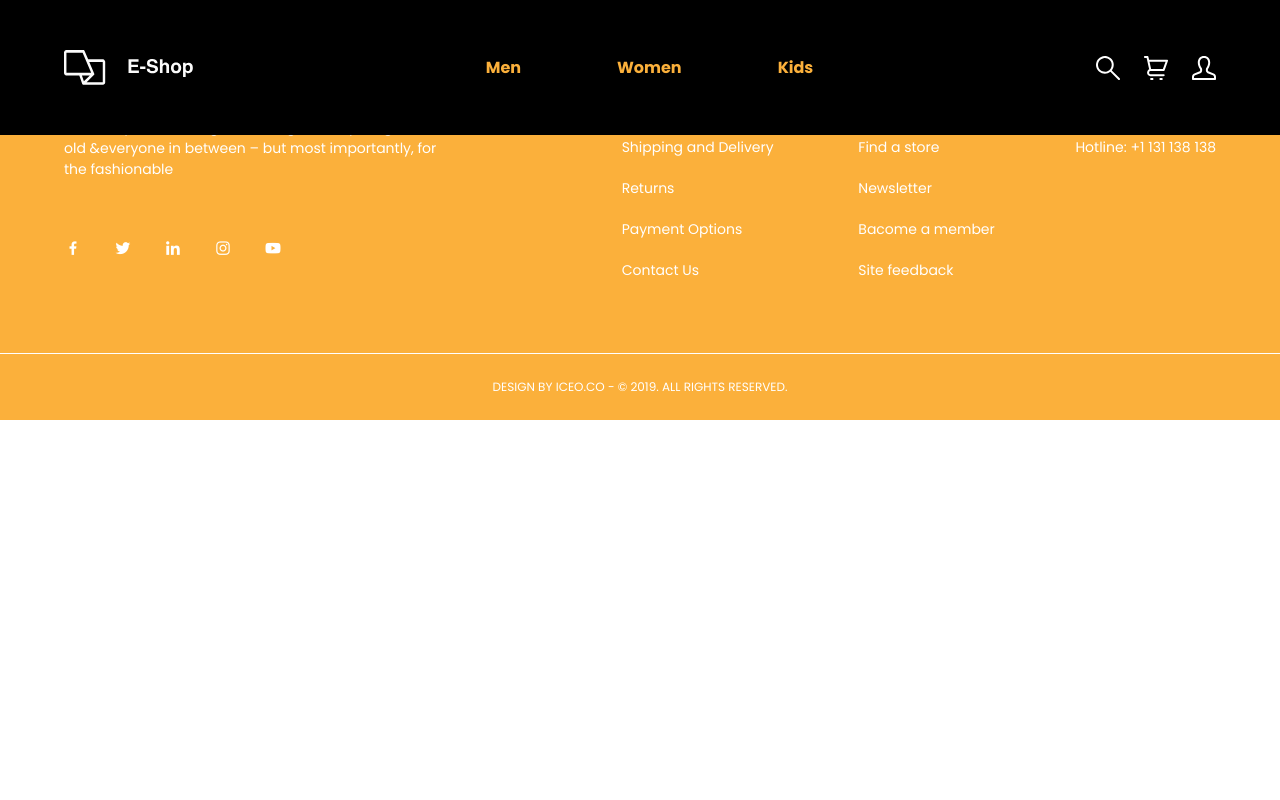
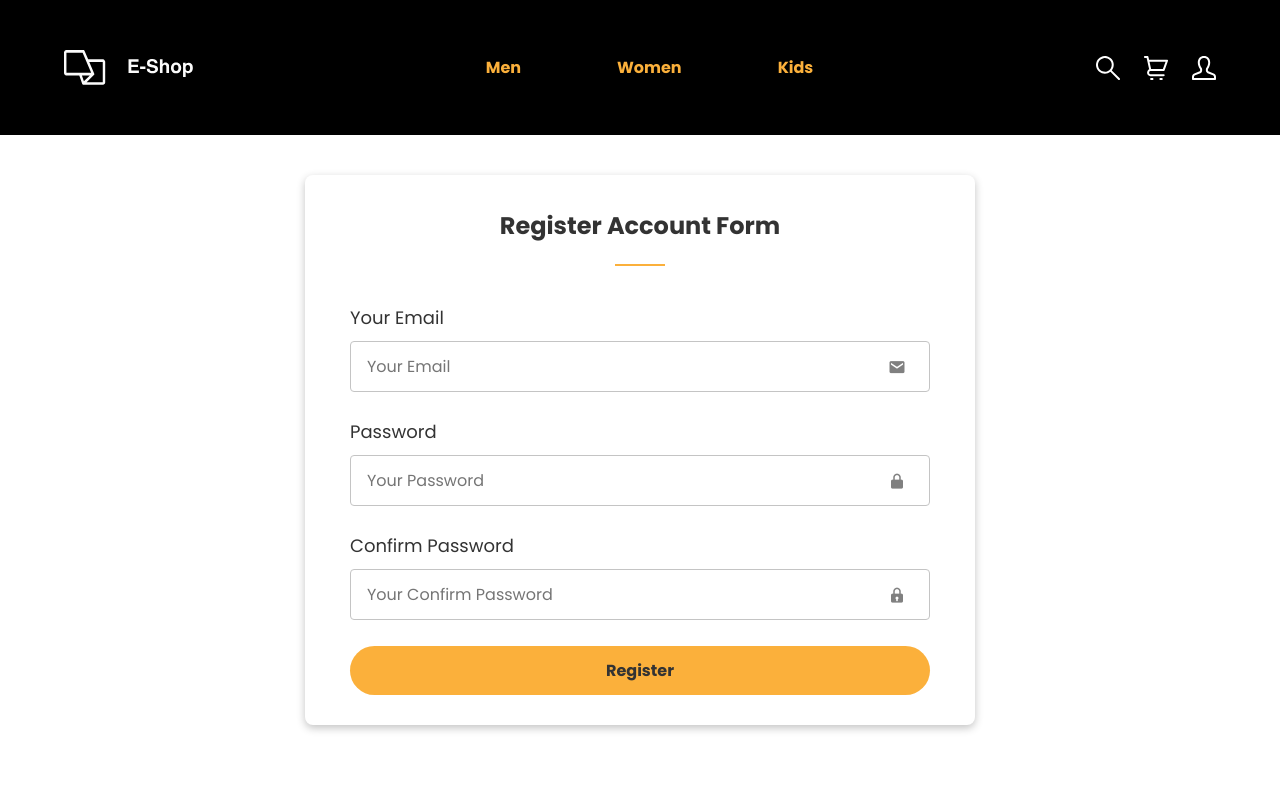
Before and after one commit to st-longngo/FE-React-Ngo-Dac-Quoc-Long-ST0057, a React (Create React App) app: page /register in a window 1280 px wide. Shown: the top 800 px of the page. Built offline with nearby package versions, Linux system fonts and the light colour scheme.

Commit message:
create page register and form validate

```diff
--- a/src/app/App.tsx
+++ b/src/app/App.tsx
@@ -3,7 +3,7 @@ import "../stylesheets/styles.css";
 import { BrowserRouter, Routes, Route } from "react-router-dom";
 import { MyGlobalContext } from "./shared/contexts/cart.context";
 import { ICart } from "./shared/interfaces/cart";
-import { Home, Cart } from "./pages/index";
+import { Home, Cart, Register } from "./pages/index";
 import { Header, Footer } from './shared/components/layout/index';
 import { getData, setData } from './shared/common/common';
 
@@ -27,6 +27,7 @@ function App() {
         <Routes>
           <Route path="/" element={<Home />} />
           <Route path="/cart" element={<Cart />} />
+          <Route path='/register' element={<Register />}/>
         </Routes>
         <Footer />
       </BrowserRouter>
--- /dev/null
+++ b/src/app/pages/Register/Register.tsx
@@ -0,0 +1,12 @@
+import React from 'react';
+import Form from './paritials/Form';
+
+const Register = () => {
+  return (
+    <main className="register-page">
+      <Form />
+    </main>
+  );
+};
+
+export default Register;
--- /dev/null
+++ b/src/app/pages/Register/paritials/Form.tsx
@@ -0,0 +1,167 @@
+import React, { useReducer, useState } from "react";
+import { useNavigate } from "react-router-dom";
+import { IForm } from './../../../shared/interfaces/form';
+
+const initialState: IForm = {
+  email: '',
+  password: '',
+  confirmPassword: ''
+};
+
+type FormAction = {
+  type: string,
+  payload: string
+};
+
+type FormErrorState = {
+  emailError: boolean,
+  passwordError: boolean,
+  confirmPasswordError: boolean
+}
+
+const initialErrorState: FormErrorState = {
+  emailError: false,
+  passwordError: false,
+  confirmPasswordError: false
+}
+
+type FormErrorAction = {
+  type: string,
+  payload: IForm
+}
+
+const formReducer = (state: IForm, action: FormAction): IForm => {
+  switch(action.type){
+    case 'UPDATE_EMAIL':
+      return {
+        ...state, email: action.payload
+      }
+    case 'UPDATE_PASSWORD':
+      return {
+        ...state, password: action.payload
+      }
+    case 'UPDATE_CONFIRM_PASSWORD':
+      return {
+        ...state, confirmPassword: action.payload
+      }
+    default:
+      return state;
+  };
+};
+
+const formErrorReducer = (state: FormErrorState, action: FormErrorAction): FormErrorState => {
+  let isError: boolean = false;
+  switch(action.type){
+    case 'CHECK_EMAIL':
+      const regex = (/^\w+([\.-]?\w+)*@\w+([\.-]?\w+)*(\.\w{2,3})+$/)
+      isError = (regex.test(action.payload.email) && action.payload.email.length > 0) ? true: false;
+      return {
+        ...state,
+        emailError: isError
+      };
+    case 'CHECK_PASSWORD':
+      isError = action.payload.password.length > 7 ? true : false;
+      return {
+        ...state,
+        passwordError: isError
+      };
+    case 'CHECK_CONFIRM_PASSWORD':
+      isError = (action.payload.password.length > 0 && action.payload.password === action.payload.confirmPassword) ? true : false;
+      return {
+        ...state,
+        confirmPasswordError: isError
+      }
+    default:
+      return state;
+  }
+}
+
+const Form = () => {
+  const navigate = useNavigate();
+  const [formData, setFormData] = useReducer(formReducer, initialState);
+  const [formErrorData, setFormErrorData] = useReducer(formErrorReducer, initialErrorState);
+
+  const handleChangeEmail = (e: React.ChangeEvent<HTMLInputElement>) => {
+    setFormData({type: 'UPDATE_EMAIL', payload: e.target.value});
+  }
+
+  const handleChangePassword = (e: React.ChangeEvent<HTMLInputElement>) => {
+    setFormData({type: 'UPDATE_PASSWORD', payload: e.target.value});
+  }
+
+  const handleChangeConfirmPassword = (e: React.ChangeEvent<HTMLInputElement>) => {
+    setFormData({type: 'UPDATE_CONFIRM_PASSWORD', payload: e.target.value});
+  }
+
+  const handleBlurEmail = () => {
+    setFormErrorData({type: 'CHECK_EMAIL', payload: formData});
+  }
+
+  const handleBlurPassword= () => {
+    setFormErrorData({type: 'CHECK_PASSWORD', payload: formData});
+  }
+
+  const handleBlurConfirmPassword = () => {
+    setFormErrorData({type: 'CHECK_CONFIRM_PASSWORD', payload: formData});
+  }
+
+  const handleSubmitValidate = (e: any) => {
+    e.preventDefault();
+    if(formErrorData.emailError && formErrorData.passwordError && formErrorData.confirmPasswordError) {
+      navigate('/');
+    }
+  }
+
+  return (
+    <div className="form">
+      <form className="form-detail" onSubmit={handleSubmitValidate}>
+        <h2 className="form-title txt-center">Register Account Form</h2>
+        <div className="form-row">
+          <label htmlFor="your-email">Your Email</label>
+          <input
+            type="text"
+            name="your-email"
+            id="your-email"
+            className={!formErrorData.emailError && formData.email.length ? 'input-text input-error': 'input-text'}
+            placeholder="Your Email"
+            onChange={handleChangeEmail}
+            onBlur={handleBlurEmail}
+            required
+          />
+          <i className="bx bxs-envelope"></i>
+        </div>
+        <div className="form-row">
+          <label htmlFor="password">Password</label>
+          <input
+            type="password"
+            name="password"
+            id="password"
+            className={!formErrorData.passwordError && formData.password.length ? 'input-text input-error': 'input-text'}
+            placeholder="Your Password"
+            onChange={handleChangePassword}
+            onBlur={handleBlurPassword}
+          />
+          <i className="bx bxs-lock-alt"></i>
+        </div>
+        <div className="form-row">
+          <label htmlFor="password">Confirm Password</label>
+          <input
+            type="password"
+            name="confirm-password"
+            id="confirm-password"
+            className={!formErrorData.confirmPasswordError && formData.confirmPassword.length ? 'input-text input-error': 'input-text'}
+            placeholder="Your Confirm Password"
+            onChange={handleChangeConfirmPassword}
+            onBlur={handleBlurConfirmPassword}
+          />
+          <i className="bx bxs-lock"></i>
+        </div>
+        <div className="form-row-last">
+          <button type="submit" className="register">Register</button>
+        </div>
+      </form>
+    </div>
+  );
+};
+
+export default Form;
--- a/src/app/pages/index.ts
+++ b/src/app/pages/index.ts
@@ -1,4 +1,5 @@
 import Home from './home/Home';
 import Cart from './cart/Cart';
+import Register from './Register/Register';
 
-export { Home, Cart };
+export { Home, Cart, Register };
--- /dev/null
+++ b/src/app/shared/interfaces/form.ts
@@ -0,0 +1,5 @@
+export interface IForm {
+  email: string,
+  password: string,
+  confirmPassword: string
+}
--- a/src/stylesheets/modules/_form.scss
+++ b/src/stylesheets/modules/_form.scss
@@ -25,4 +25,43 @@
       transform: translateX(-50%);
     }
   }
+  &-row {
+    position: relative;
+  }
+  label {
+    display: block;
+    font-size: map-get($font-size, 'md-2-5');
+    padding-bottom: 10px;
+  }
+  .input {
+    &-text {
+      margin-bottom: 26px;
+    }
+    &-error {
+      border: 1px solid map-get($color, secondary);
+    }
+  }
+  input {
+    position: relative;
+    width: 100%;
+    padding: 12px 16px;
+    border-radius: 4px;
+    border: 1px solid map-get($color, 'gray-5');
+    font-size: map-get($font-size, 'md-2');
+  }
+  i {
+    position: absolute;
+    right: 15px;
+    top: 47%;
+    color: map-get($color, 'gray');
+    transform: translateX(-50%);
+  }
+  .register {
+    width: 100%;
+    padding: 12px 0;
+    border-radius: 50px;
+    font-weight: map-get($font-weight, 'bold');
+    font-size: map-get($font-size, 'md-2');
+    background-color: map-get($color, primary);
+  }
 }
--- a/src/stylesheets/styles.css
+++ b/src/stylesheets/styles.css
@@ -432,6 +432,43 @@ h3 {
   height: 2px;
   background-color: #fbb03b;
   transform: translateX(-50%);
+}
+.form-row {
+  position: relative;
+}
+.form label {
+  display: block;
+  font-size: 18px;
+  padding-bottom: 10px;
+}
+.form .input-text {
+  margin-bottom: 26px;
+}
+.form .input-error {
+  border: 1px solid #ff0000;
+}
+.form input {
+  position: relative;
+  width: 100%;
+  padding: 12px 16px;
+  border-radius: 4px;
+  border: 1px solid #c4c4c4;
+  font-size: 16px;
+}
+.form i {
+  position: absolute;
+  right: 15px;
+  top: 47%;
+  color: #808080;
+  transform: translateX(-50%);
+}
+.form .register {
+  width: 100%;
+  padding: 12px 0;
+  border-radius: 50px;
+  font-weight: 700;
+  font-size: 16px;
+  background-color: #fbb03b;
 }
 
 .header {
```
Also changed, not shown: 1 other file (tests, documents, lock files or other folders).
